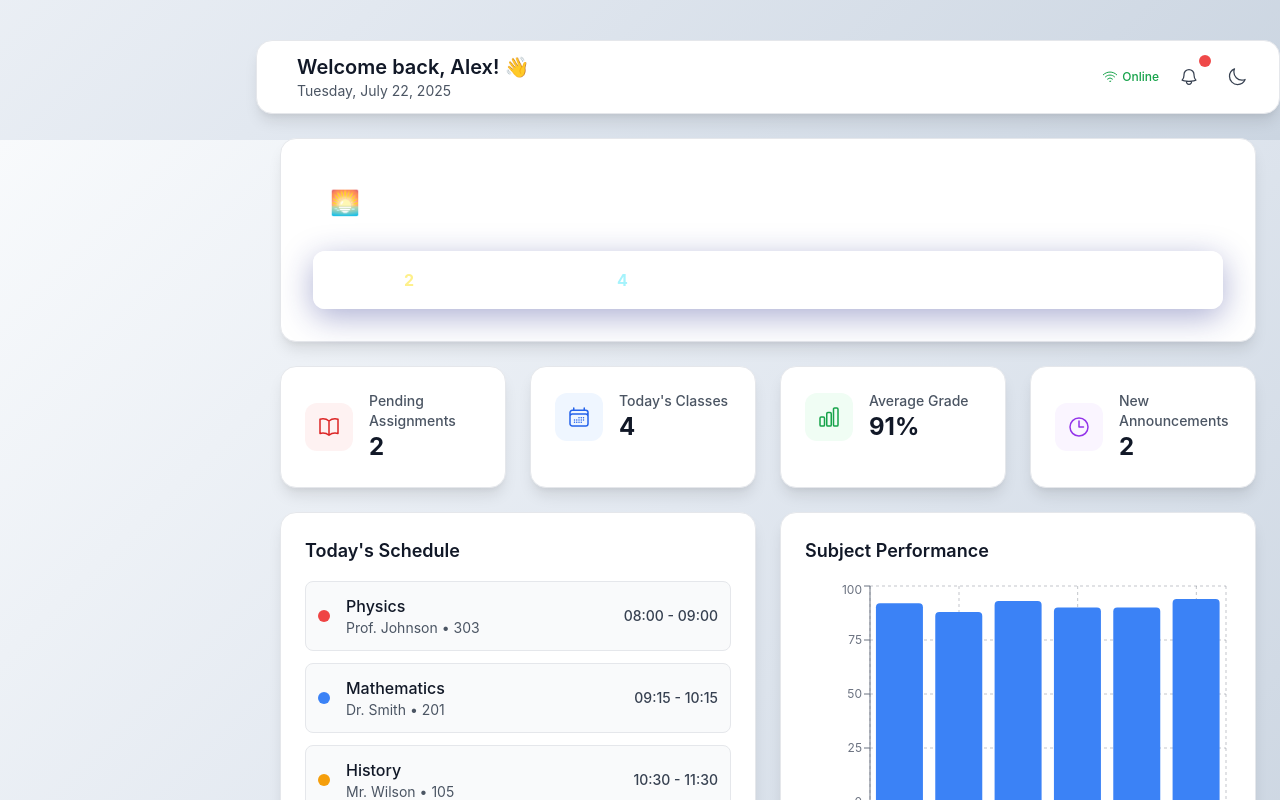
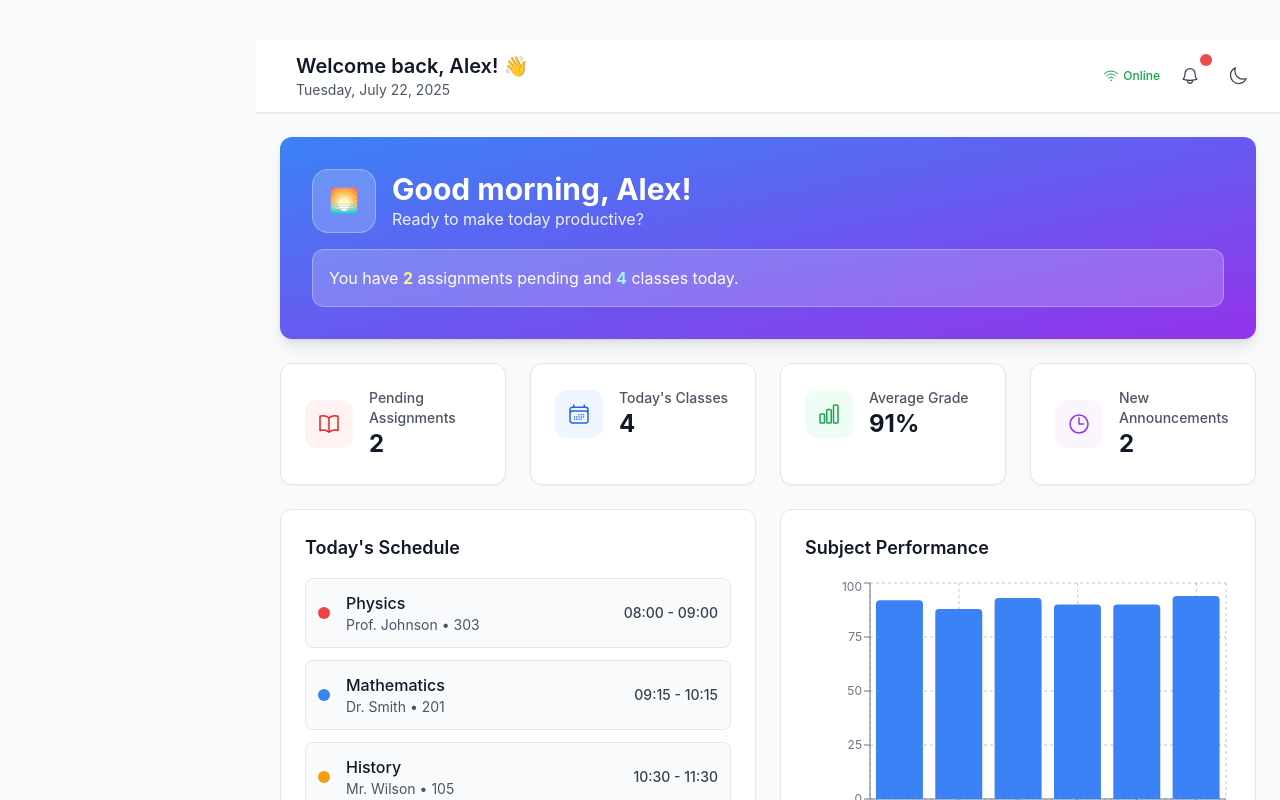
Before and after one commit to aman-X-code/StudentApp, a React (Vite) app: page / in a window 1280 px wide. Shown: the part 660-1460 px from the top of the page. Built offline with nearby package versions, Linux system fonts and the light colour scheme.

Commit message:
Fix Layout and Sidebar Issues

```diff
--- a/src/App.tsx
+++ b/src/App.tsx
@@ -56,7 +56,7 @@ function App() {
   };
 
   return (
-    <div className="min-h-screen transition-colors duration-200">
+    <div className="min-h-screen bg-gray-50 dark:bg-gray-900 transition-colors duration-200">
       {/* Sidebar */}
       <Sidebar
         activeTab={activeTab}
@@ -73,7 +73,7 @@ function App() {
           onToggleDarkMode={() => setIsDark(!isDark)}
         />
 
-        <main className="p-4 lg:p-6 fade-in-up">
+        <main className="p-4 lg:p-6">
           {renderContent()}
         </main>
       </div>
--- a/src/components/Dashboard/Dashboard.tsx
+++ b/src/components/Dashboard/Dashboard.tsx
@@ -55,18 +55,18 @@ export const Dashboard: React.FC = () => {
   return (
     <div className="space-y-6">
       {/* Welcome Message */}
-      <div className="glass-card p-8 bg-gradient-to-br from-blue-500 to-purple-600 dark:from-blue-600 dark:to-purple-700 text-white">
+      <div className="bg-gradient-to-br from-blue-500 to-purple-600 dark:from-blue-600 dark:to-purple-700 text-white p-8 rounded-xl shadow-lg">
         <div className="flex items-center space-x-4 mb-4">
-          <div className="w-16 h-16 bg-white/20 dark:bg-white/10 backdrop-blur-sm rounded-2xl flex items-center justify-center border border-white/30">
+          <div className="w-16 h-16 bg-white/20 backdrop-blur-sm rounded-2xl flex items-center justify-center border border-white/30">
             <span className="text-2xl">🌅</span>
           </div>
           <div>
             <h1 className="text-3xl font-bold text-white">Good morning, Alex!</h1>
-            <p className="text-white/90 dark:text-white/80">Ready to make today productive?</p>
+            <p className="text-white/90">Ready to make today productive?</p>
           </div>
         </div>
-        <div className="glass rounded-xl p-4 bg-white/20 dark:bg-white/10 backdrop-blur-sm border border-white/30">
-          <p className="text-white dark:text-white/90">You have <span className="font-bold text-yellow-200 dark:text-yellow-300">{pendingAssignments}</span> assignments pending and <span className="font-bold text-cyan-200 dark:text-cyan-300">{todaySchedule.length}</span> classes today.</p>
+        <div className="rounded-xl p-4 bg-white/20 backdrop-blur-sm border border-white/30">
+          <p className="text-white">You have <span className="font-bold text-yellow-200">{pendingAssignments}</span> assignments pending and <span className="font-bold text-cyan-200">{todaySchedule.length}</span> classes today.</p>
         </div>
       </div>
 
@@ -78,7 +78,7 @@ export const Dashboard: React.FC = () => {
             initial={{ opacity: 0, y: 20 }}
             animate={{ opacity: 1, y: 0 }}
             transition={{ delay: index * 0.1 }}
-            className="glass-card p-6 hover:bg-white/15 transition-all duration-300 fade-in-up"
+            className="bg-white dark:bg-gray-800 p-6 rounded-xl border border-gray-200 dark:border-gray-700 shadow-sm hover:shadow-md transition-all duration-300"
           >
             <div className="flex items-center space-x-4">
               <div className={`p-3 rounded-xl ${stat.bgColor}`}>
@@ -100,7 +100,7 @@ export const Dashboard: React.FC = () => {
           initial={{ opacity: 0, x: -20 }}
           animate={{ opacity: 1, x: 0 }}
           transition={{ delay: 0.4 }}
-          className="glass-card p-6"
+          className="bg-white dark:bg-gray-800 p-6 rounded-xl border border-gray-200 dark:border-gray-700 shadow-sm"
         >
           <h3 className="text-lg font-semibold text-gray-900 dark:text-white mb-4">Today's Schedule</h3>
           <div className="space-y-3">
@@ -124,7 +124,7 @@ export const Dashboard: React.FC = () => {
           initial={{ opacity: 0, x: 20 }}
           animate={{ opacity: 1, x: 0 }}
           transition={{ delay: 0.5 }}
-          className="glass-card p-6"
+          className="bg-white dark:bg-gray-800 p-6 rounded-xl border border-gray-200 dark:border-gray-700 shadow-sm"
         >
           <h3 className="text-lg font-semibold text-gray-900 dark:text-white mb-4">Subject Performance</h3>
           <div className="h-64">
@@ -160,7 +160,7 @@ export const Dashboard: React.FC = () => {
         initial={{ opacity: 0, y: 20 }}
         animate={{ opacity: 1, y: 0 }}
         transition={{ delay: 0.6 }}
-        className="glass-card p-6"
+        className="bg-white dark:bg-gray-800 p-6 rounded-xl border border-gray-200 dark:border-gray-700 shadow-sm"
       >
         <h3 className="text-lg font-semibold text-gray-900 dark:text-white mb-4">Recent Activities</h3>
         <div className="space-y-4">
--- a/src/components/Layout/Header.tsx
+++ b/src/components/Layout/Header.tsx
@@ -50,7 +50,7 @@ export const Header: React.FC<HeaderProps> = ({ onMenuClick, isDark, onToggleDar
   };
 
   return (
-    <header className="glass-card border-b border-white/20 px-4 py-3 lg:px-6 slide-in-right">
+    <header className="bg-white dark:bg-gray-800 border-b border-gray-200 dark:border-gray-700 px-4 py-3 lg:px-6 shadow-sm">
       <div className="flex items-center justify-between">
         {/* Left section */}
         <div className="flex items-center space-x-4">
--- a/src/components/Layout/Sidebar.tsx
+++ b/src/components/Layout/Sidebar.tsx
@@ -44,10 +44,10 @@ export const Sidebar: React.FC<SidebarProps> = ({ activeTab, onTabChange, isOpen
 
       {/* Sidebar */}
       <motion.div
-        initial={{ x: -280 }}
+        initial={false}
         animate={{ x: isOpen ? 0 : -280 }}
         transition={{ duration: 0.3, ease: 'easeInOut' }}
-        className="fixed left-0 top-0 h-full w-64 bg-white dark:bg-gray-900 border-r border-gray-200 dark:border-gray-800 z-50 lg:translate-x-0 lg:static lg:z-auto slide-in-left shadow-xl"
+        className="fixed left-0 top-0 h-full w-64 bg-white dark:bg-gray-900 border-r border-gray-200 dark:border-gray-800 z-50 lg:translate-x-0 lg:static lg:z-auto shadow-xl"
       >
         <div className="flex flex-col h-full">
           {/* Logo */}
--- a/src/index.css
+++ b/src/index.css
@@ -81,19 +81,29 @@ body {
   background-color: var(--bg-primary);
   color: var(--text-primary);
   min-height: 100vh;
-  overflow-x: hidden;
+  margin: 0;
+  padding: 0;
 }
 
 /* Light mode specific body background */
 body:not([data-theme="dark"]) {
-  background: linear-gradient(135deg, #f8fafc 0%, #e2e8f0 50%, #cbd5e1 100%);
-  background-attachment: fixed;
+  background-color: #f9fafb;
 }
 
 /* Dark mode specific body background */
 [data-theme="dark"] body {
-  background: linear-gradient(135deg, #000000 0%, #1a1a1a 50%, #2d2d2d 100%);
-  background-attachment: fixed;
+  background-color: #111827;
+}
+
+/* Reset default margins and paddings */
+* {
+  box-sizing: border-box;
+}
+
+html, body, #root {
+  margin: 0;
+  padding: 0;
+  height: 100%;
 }
 
 /* Glass morphism utilities */
```
